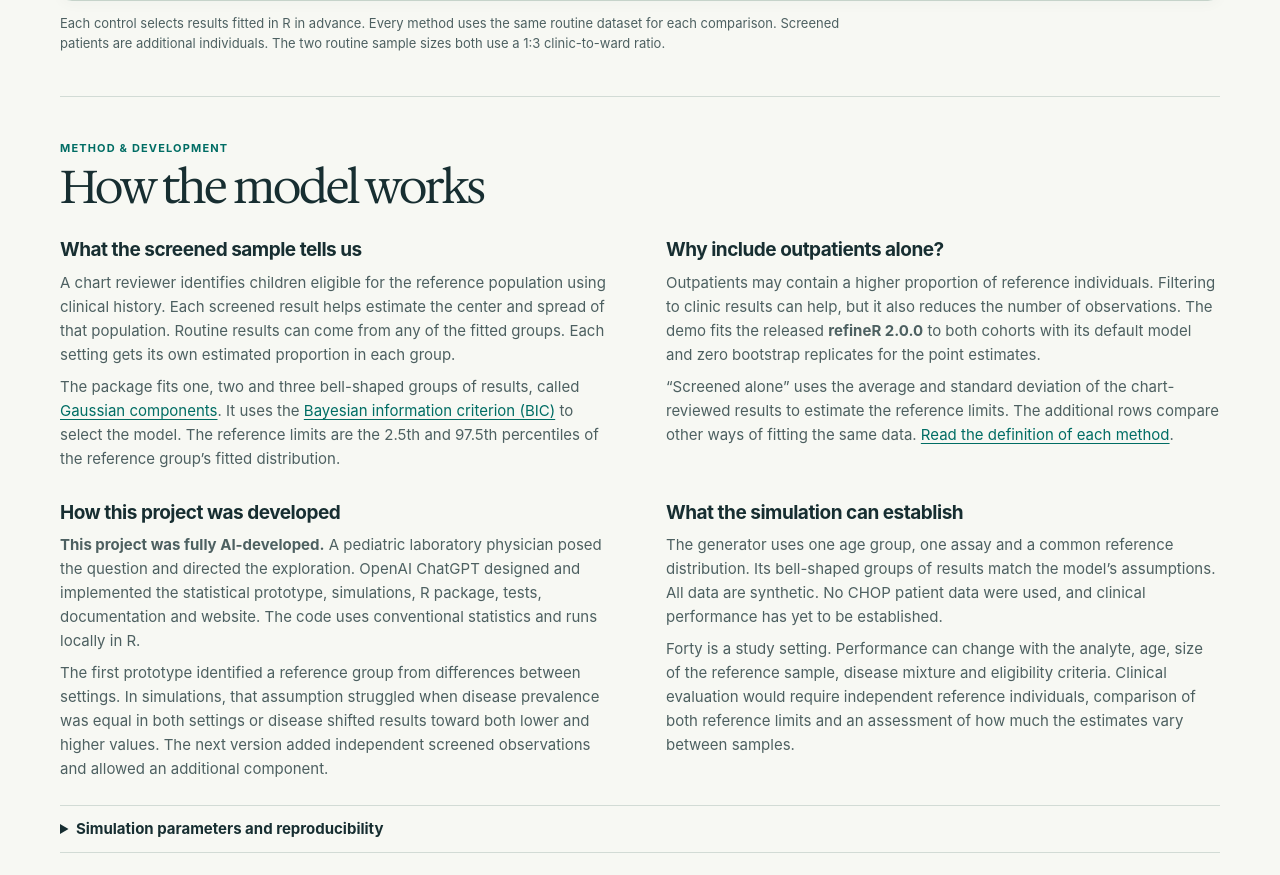
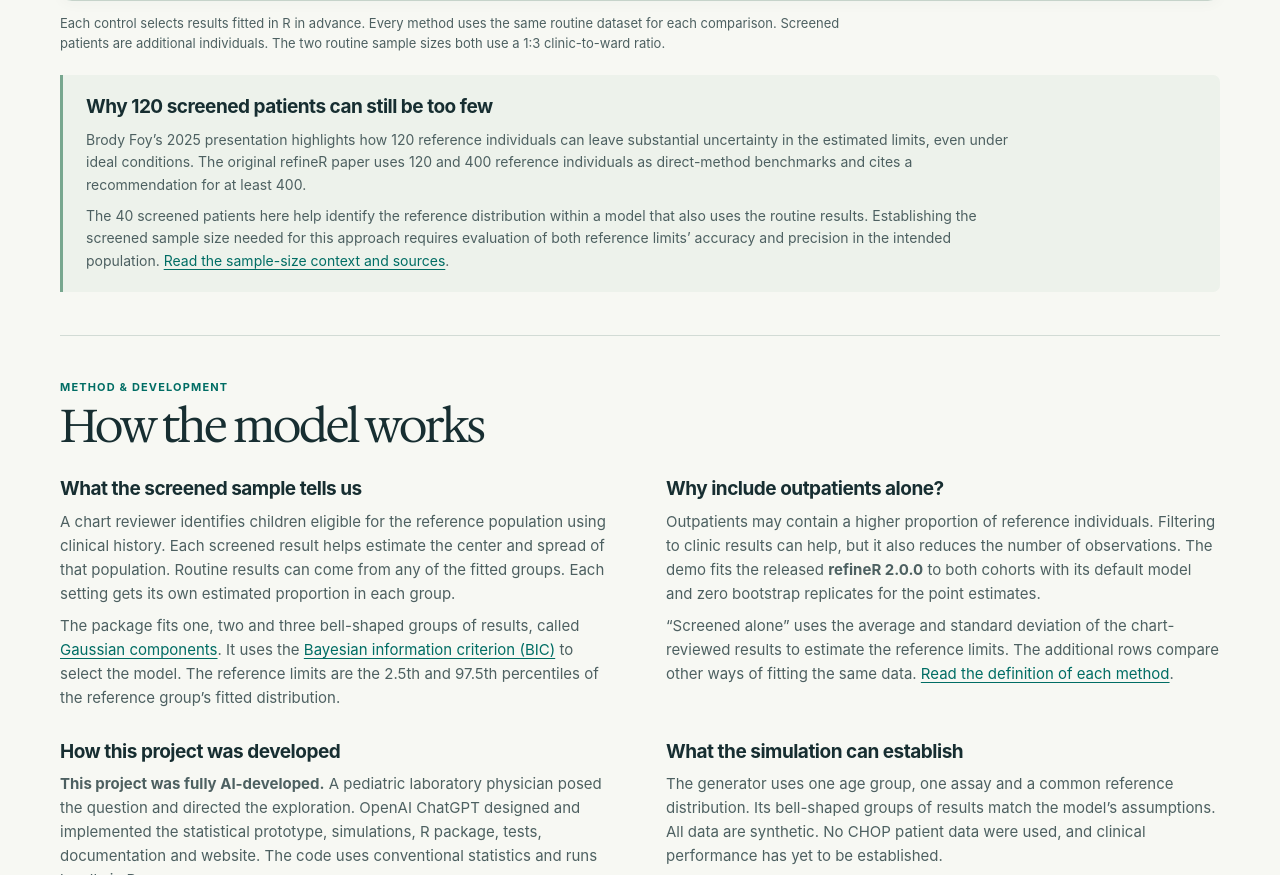
Before and after one commit to amromeo/amromeo.github.io, a plain HTML site: page anchoredRI/index.html in a window 1280 px wide. Shown: the part 1167-2042 px from the top of the page. Drawn offline with Linux system fonts and the light colour scheme.

Commit message:
Explain reference sample size and precision with Foy and refineR sources

```diff
--- a/anchoredRI/assets/site.css
+++ b/anchoredRI/assets/site.css
@@ -103,3 +103,18 @@ footer{border-top:1px solid var(--line);padding:20px 0 26px;font-size:12px;color
   .top-inner{flex-wrap:wrap;gap:10px;padding-block:12px}
   .top-inner nav{width:100%;justify-content:space-between;gap:10px;flex-wrap:wrap}
 }
+
+.sample-size-note {
+  margin-top: 22px;
+  padding: 20px 23px;
+  border-left: 3px solid #78a78f;
+  border-radius: 0 7px 7px 0;
+  background: #edf2eb;
+}
+.sample-size-note p {
+  margin-top: 9px;
+  max-width: 105ch;
+  font-size: 14px;
+  line-height: 1.6;
+  color: var(--muted);
+}
--- a/anchoredRI/index.html
+++ b/anchoredRI/index.html
@@ -5,7 +5,7 @@
   <title>anchoredRI · Pediatric reference interval simulator</title>
   <meta name="description" content="Compare a screened-sample mixture model with refineR on shared synthetic pediatric cohorts. An open-source, fully AI-developed R research package.">
   <meta name="theme-color" content="#f7f8f3">
-  <link rel="stylesheet" href="assets/site.css?v=help1">
+  <link rel="stylesheet" href="assets/site.css?v=sample-size1">
   <script src="assets/site.js?v=help1" type="module"></script>
 </head>
 <body>
@@ -59,6 +59,11 @@
         </div>
       </div>
       <p class="study-note">Each control selects results fitted in R in advance. Every method uses the same routine dataset for each comparison. Screened patients are additional individuals. The two routine sample sizes both use a 1:3 clinic-to-ward ratio.</p>
+      <aside class="sample-size-note" aria-labelledby="sample-size-note-title">
+        <h3 id="sample-size-note-title">Why 120 screened patients can still be too few</h3>
+        <p>Brody Foy’s 2025 presentation highlights how 120 reference individuals can leave substantial uncertainty in the estimated limits, even under ideal conditions. The original refineR paper uses 120 and 400 reference individuals as direct-method benchmarks and cites a recommendation for at least 400.</p>
+        <p>The 40 screened patients here help identify the reference distribution within a model that also uses the routine results. Establishing the screened sample size needed for this approach requires evaluation of both reference limits’ accuracy and precision in the intended population. <a href="help.html#sample-size">Read the sample-size context and sources</a>.</p>
+      </aside>
     </section>
     <section id="method" class="story" aria-labelledby="method-title">
       <div class="section-head"><div><p class="kicker">Method &amp; development</p><h2 id="method-title">How the model works</h2></div></div>
```
Also changed, not shown: anchoredRI/help.html (+23 -2 lines).
